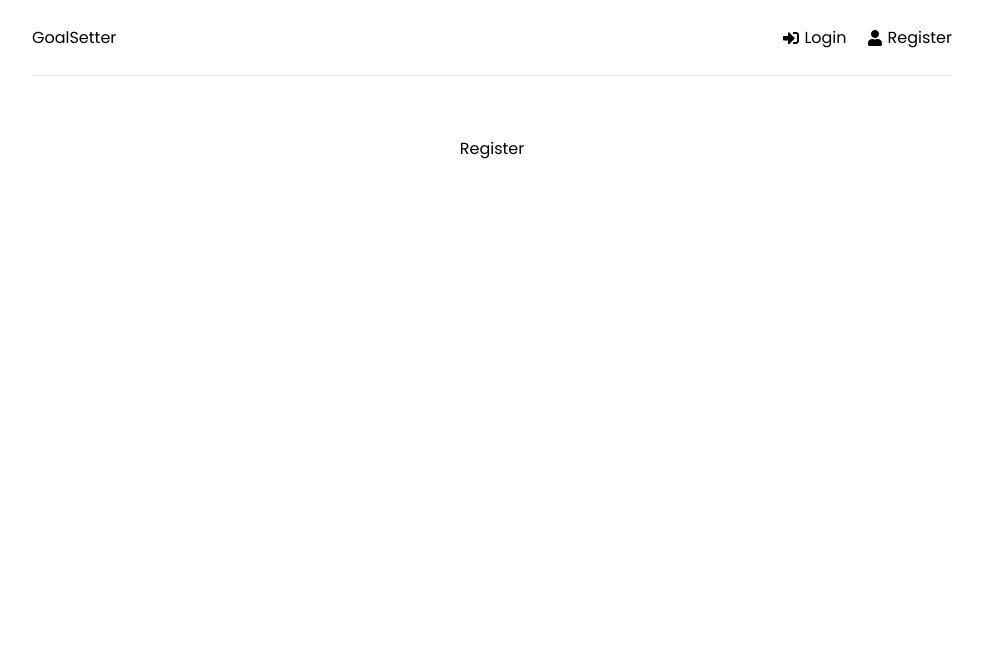
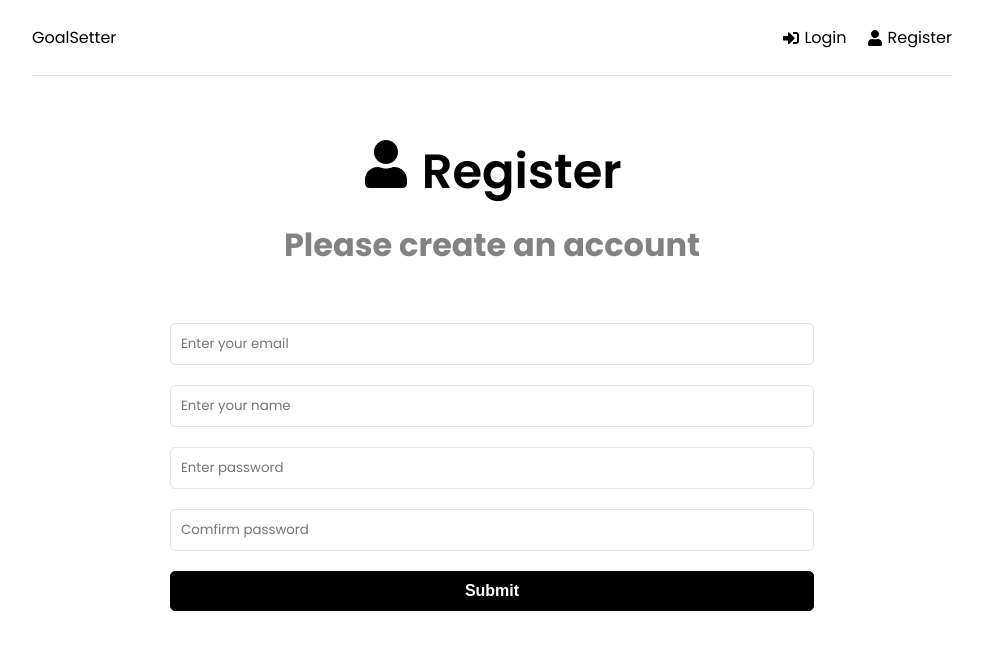
Before and after one commit to flyingmonster1210/Mern-app-1, a React (Create React App) app in the folder frontend/: page /register in a window 1280 px wide. Shown: the top 650 px of the page, without its empty margins (148-1131 px from the left). Built offline with nearby package versions, Linux system fonts and the light colour scheme.

Commit message:
Initial commit for Register page

```diff
--- a/frontend/src/pages/Register.jsx
+++ b/frontend/src/pages/Register.jsx
@@ -1,5 +1,91 @@
+import { useState } from 'react'
+import { FaUser } from 'react-icons/fa'
+
 function Register() {
-  return <div>Register</div>
+  const [formData, setFormData] = useState({
+    name: '',
+    email: '',
+    password: '',
+    password2: '',
+  })
+
+  const { name, email, password, password2 } = formData
+
+  const onChange = (e) => {
+    console.log(e)
+    setFormData((prevState) => ({
+      ...prevState,
+      [e.target.name]: e.target.value,
+    }))
+  }
+  const onSubmit = (e) => {
+    e.preventDefault()
+  }
+
+  return (
+    <>
+      <section className="heading">
+        <h1>
+          <FaUser /> Register
+        </h1>
+        <p>Please create an account</p>
+      </section>
+
+      <section className="form">
+        <form onSubmit={onSubmit}>
+          <div className="form-group">
+            <input
+              className="form-control"
+              type="email"
+              id="email"
+              name="email"
+              value={email}
+              placeholder="Enter your email"
+              onChange={onChange}
+            />
+          </div>
+          <div className="form-group">
+            <input
+              className="form-control"
+              type="text"
+              id="name"
+              name="name"
+              value={name}
+              placeholder="Enter your name"
+              onChange={onChange}
+            />
+          </div>
+          <div className="form-group">
+            <input
+              className="form-control"
+              type="password"
+              id="password"
+              name="password"
+              value={password}
+              placeholder="Enter password"
+              onChange={onChange}
+            />
+          </div>
+          <div className="form-group">
+            <input
+              className="form-control"
+              type="password"
+              id="password2"
+              name="password2"
+              value={password2}
+              placeholder="Comfirm password"
+              onChange={onChange}
+            />
+          </div>
+          <div className="form-group">
+            <button type="submit" className="btn btn-block">
+              Submit
+            </button>
+          </div>
+        </form>
+      </section>
+    </>
+  )
 }
 
 export default Register
```
